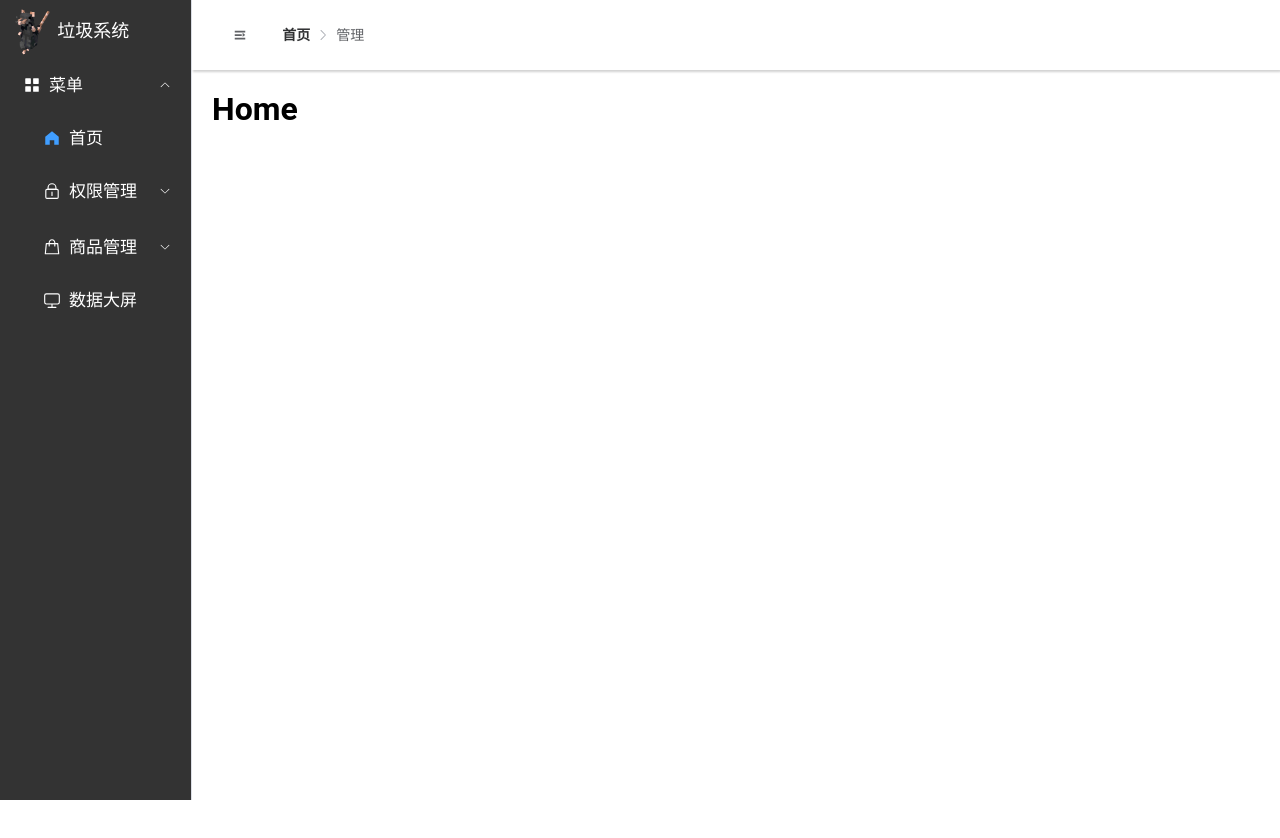
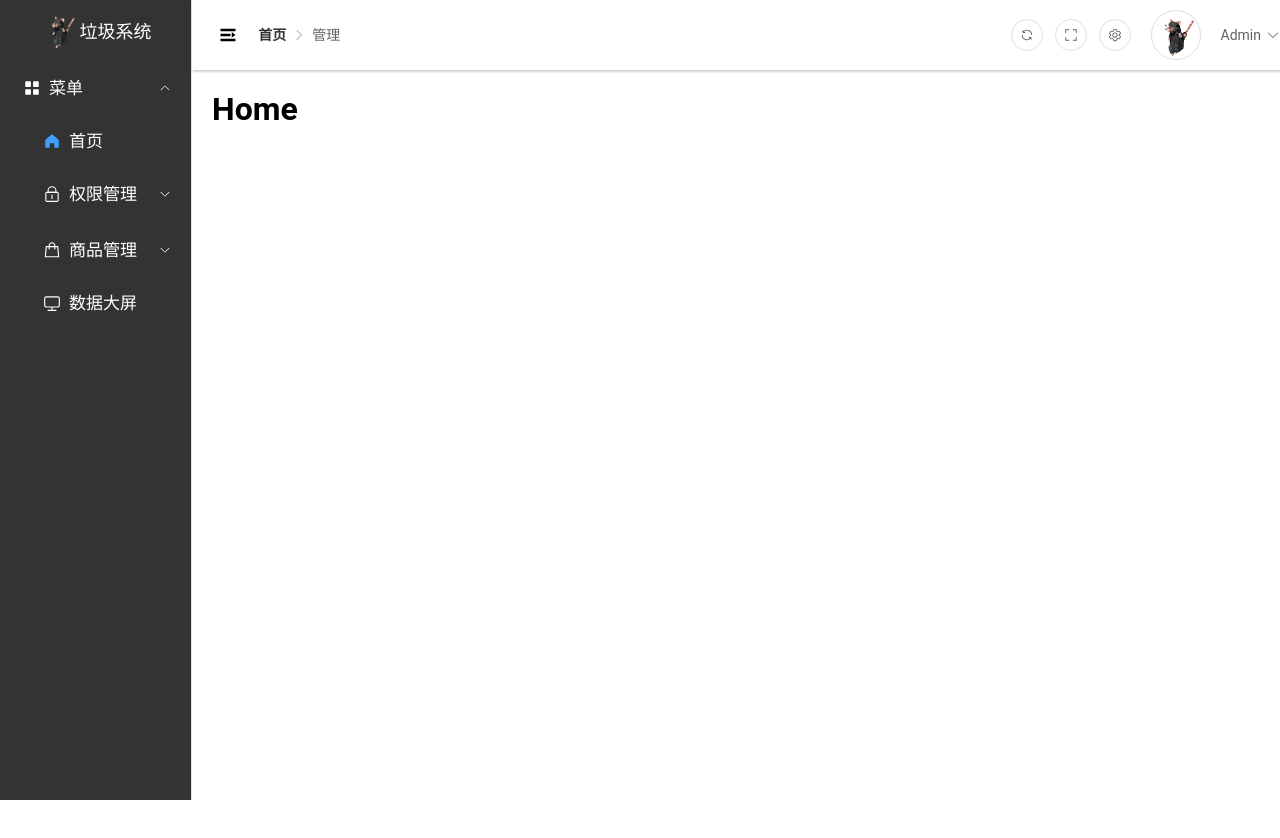
Before and after one commit to Bottle414/Bottle-Admin-CLI, a Vue app: page /home in a window 1280 px wide. Shown: the top 838 px of the page. Built offline with nearby package versions, Linux system fonts and the light colour scheme.

Commit message:
完成动态侧边栏展示

```diff
--- a/components.d.ts
+++ b/components.d.ts
@@ -11,6 +11,9 @@ declare module 'vue' {
     ElBreadcrumb: typeof import('element-plus/es')['ElBreadcrumb']
     ElBreadcrumbItem: typeof import('element-plus/es')['ElBreadcrumbItem']
     ElButton: typeof import('element-plus/es')['ElButton']
+    ElDropdown: typeof import('element-plus/es')['ElDropdown']
+    ElDropdownItem: typeof import('element-plus/es')['ElDropdownItem']
+    ElDropdownMenu: typeof import('element-plus/es')['ElDropdownMenu']
     ElForm: typeof import('element-plus/es')['ElForm']
     ElFormItem: typeof import('element-plus/es')['ElFormItem']
     ElIcon: typeof import('element-plus/es')['ElIcon']
--- a/src/layout/Logo.vue
+++ b/src/layout/Logo.vue
@@ -1,12 +1,14 @@
 <template>
     <div id="logo">
         <img :src="logoConfig.image" alt="logo-image">
-        <p>{{ logoConfig.title }}</p>
+        <p id="title" v-if="!settingStore.fold">{{ logoConfig.title }}</p>
     </div>
 </template>
 
 <script lang='ts' setup>
     import { logoConfig } from '@/setting'
+    import useSettingStore from '@/store/settingStore.ts'
+    const settingStore = useSettingStore()
 </script>
 
 <style scoped lang="scss">
@@ -15,11 +17,14 @@
         width: 100%;
         display: flex;
         align-items: center;
+        justify-content: center;
+        padding: 10px 0;
+        transition: .5s;
 
         img {
-            width: 30%;
+            height: 40px;
         }
-        p {
+        #title {
             flex: 2fr;
             color: myColor.$myWhite;
         }
--- a/src/layout/index.vue
+++ b/src/layout/index.vue
@@ -1,7 +1,7 @@
 <template>
     <div class='layout-container'>
         <!-- element-plus自带滚动组件 -->
-        <el-menu class="layout-sidebar" :default-active="route.path" background-color="#333" text-color="#fff" color="#fff">
+        <el-menu :collapse="settingStore.fold ? true : false" class="layout-sidebar" :class="{open: settingStore.fold ? false : true }" :default-active="route.path" background-color="#333" text-color="#fff" color="#fff">
             <!-- <img src="@/assets/images/mouse.gif" alt="logo"> -->
             <Logo />
             <el-scrollbar>
@@ -9,7 +9,7 @@
             </el-scrollbar>
         </el-menu>
 
-        <div class="layout-topbar">
+        <div class="layout-topbar" :class="{open: settingStore.fold ? false : true }">
             <TopBar/>
         </div>
 
@@ -26,9 +26,11 @@ import SideMenu from './SideMenu.vue';
 import Main from './main/index.vue'
 import TopBar from './topbar/index.vue'
 import useUserStore from '@/store/modules/userStore.ts'
+import useSettingStore from '@/store/settingStore'
 import { useRoute } from 'vue-router'
 
 const userStore = useUserStore()
+const settingStore = useSettingStore()
 
 const route = useRoute()    // 获取路由url，保存菜单打开信息
 
@@ -43,13 +45,17 @@ const route = useRoute()    // 获取路由url，保存菜单打开信息
 
 .layout-sidebar {
     display: flex;
-    min-width: 180px;
     flex-direction: column;
     position: fixed;
     left: 0;
     top: 0;
-    width: variable.$layout-sidebar-width;
     height: 100vh;
+    width: variable.$layout-sidebar-fold-width;
+    transition: all .3s;
+
+    &.open {
+        width: variable.$layout-sidebar-width;
+    }
 }
 
 .layout-sidebar .logo {
@@ -77,10 +83,15 @@ const route = useRoute()    // 获取路由url，保存菜单打开信息
     top: 0;
     right: 0;
     z-index: 999;
-    width: calc(100% - variable.$layout-sidebar-width);
+    width: calc(100% - variable.$layout-sidebar-fold-width);
     height: variable.$layout-topbar-height;
     background: variable.$layout-topbar-background;
     box-shadow: 1px 2px 2px rgba(100, 100, 100, .1), 1px 2px 2px rgba(100, 100, 100, .2);
+    transition: all .3s;
+
+    &.open {
+        width: calc(100% - variable.$layout-sidebar-width);
+    }
 }
 
 .block {
--- a/src/layout/topbar/index.vue
+++ b/src/layout/topbar/index.vue
@@ -1,17 +1,67 @@
 <template>
-    <el-button :icon="Expand" style="border:none;">
-    </el-button>
+    <el-icon size="20" @click="changeIcon">
+        <component :is="settingStore.fold ? 'Fold' : 'Expand'"></component>
+    </el-icon>
 
     <el-breadcrumb :separator-icon="ArrowRight">
         <el-breadcrumb-item :to="{ path: '/' }">首页</el-breadcrumb-item>
         <el-breadcrumb-item>管理</el-breadcrumb-item>
     </el-breadcrumb>
+
+    <div class="topbar-right">
+        <el-button :icon="Refresh" circle></el-button>
+        <el-button :icon="FullScreen" circle></el-button>
+        <el-button :icon="Setting" circle></el-button>
+        <img src="/public/mouse.gif" alt="head-icon">
+        <el-dropdown>
+            <span class="el-dropdown-link">
+              Admin
+              <el-icon class="el-icon--right">
+                <arrow-down />
+              </el-icon>
+            </span>
+            <template #dropdown>
+              <el-dropdown-menu>
+                <el-dropdown-item>退出登录</el-dropdown-item>
+              </el-dropdown-menu>
+            </template>
+          </el-dropdown>
+    </div>
 </template>
 
 <script lang='ts' setup>
-    import { ArrowRight, Expand } from '@element-plus/icons-vue'
+    import useSettingStore from '@/store/settingStore.ts'
+    import { ArrowRight, Expand, Fold, Refresh, FullScreen, Setting } from '@element-plus/icons-vue'
+    // let fold = ref(true) 为了方便组件通信，直接存入仓库
+    const settingStore = useSettingStore()
+    function changeIcon(){
+        settingStore.fold = !settingStore.fold
+    }
 </script>
 
 <style scoped>
+    .topbar-right {
+        display: flex;
+        align-items: center;
+        position: absolute;
+        right: 0;
 
+        img {
+            width: 50px;
+            height: 50px;
+            margin: 0 20px;
+            border-radius: 25px;
+            border: 1px solid #dcdfe6;
+        }
+    }
+
+    .el-dropdown-link {
+        cursor: pointer;
+        display: flex;
+        align-items: center;
+    }
+
+    .el-dropdown-link:focus-visible {
+        outline: none;
+    }
 </style>
--- /dev/null
+++ b/src/store/settingStore.ts
@@ -0,0 +1,17 @@
+import { defineStore } from 'pinia' // 记录组件状态的仓库
+
+const useSettingStore = defineStore('setting',{
+    state() {
+        return {// store 的 state 默认情况下是 ref 类型的。当你在创建 store 时，Pinia 会自动将 state 转换为 ref，这样你可以像响应式数据一样操作它。
+            fold: false
+        }
+    },
+    getters: {
+
+    },
+    actions: {
+
+    }
+})
+
+export default useSettingStore
--- a/src/style/_variable.scss
+++ b/src/style/_variable.scss
@@ -1,6 +1,7 @@
 @use './color' as myColor;
 
 $layout-sidebar-width: max(15%, 180px); /* layout左侧菜单栏的宽度 */
+$layout-sidebar-fold-width: 50px;
 $layout-sidebar-background: myColor.$myBlack;
 
 $layout-main-background: myColor.$myWhite;
```
